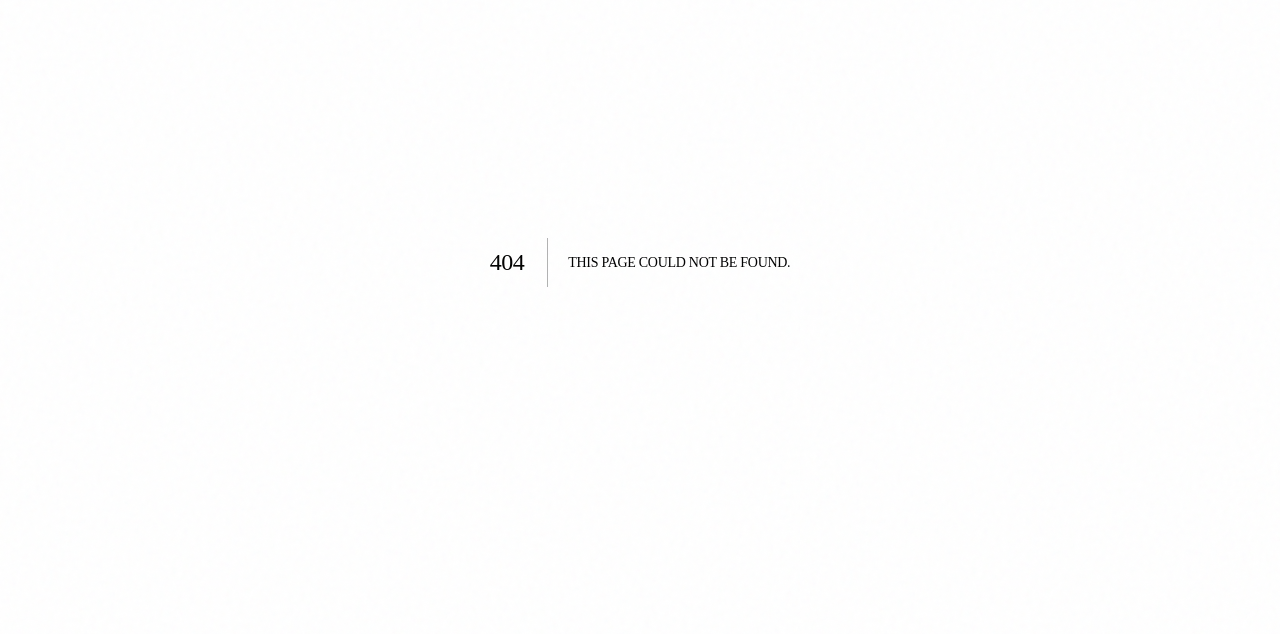
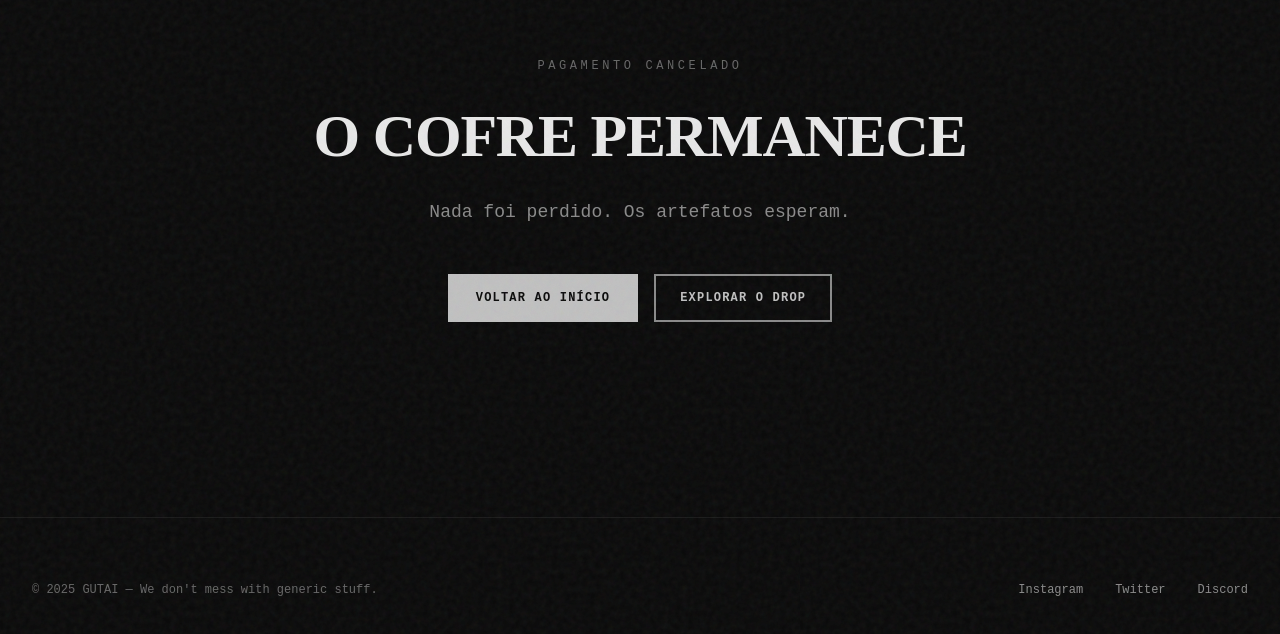
Before and after one commit to gomesdevs/gutai, a Next.js app: page /checkout/cancel in a window 1280 px wide. Before the commit this address had no page. Shown: the part 138-772 px from the top of the page. Built offline with nearby package versions, Linux system fonts and the light colour scheme.

Commit message:
feat: criar rota /checkout/cancel com retorno ao carrinho
- 'O COFRE PERMANECE' — título poético
- 'Nada foi perdido. Os artefatos esperam.'
- Botões: Voltar ao Início + Explorar o Drop
- Metadata SEO: título da página

```diff
--- /dev/null
+++ b/src/app/checkout/cancel/page.tsx
@@ -0,0 +1,48 @@
+import Link from 'next/link';
+import { Footer } from '@/components/layout/Footer';
+import { NoiseOverlay } from '@/components/ui/NoiseOverlay';
+import { Button } from '@/components/ui/Button';
+
+export const metadata = {
+  title: 'Pagamento Cancelado — GUTAI',
+};
+
+export default function CheckoutCancelPage() {
+  return (
+    <div className="flex flex-col min-h-screen">
+      <NoiseOverlay />
+
+      <div className="flex-1 flex flex-col items-center justify-center px-8 text-center">
+        <p
+          className="text-xs tracking-[0.3em] text-[#666666] uppercase mb-8"
+          style={{ fontFamily: 'var(--font-mono)' }}
+        >
+          PAGAMENTO CANCELADO
+        </p>
+
+        <h1
+          className="text-4xl md:text-6xl font-bold tracking-tighter mb-8"
+          style={{ fontFamily: 'var(--font-gothic)' }}
+        >
+          O COFRE PERMANECE
+        </h1>
+
+        <p
+          className="text-lg text-[#8a8a8a] max-w-md mb-12"
+          style={{ fontFamily: 'var(--font-mono)' }}
+        >
+          Nada foi perdido. Os artefatos esperam.
+        </p>
+
+        <div className="flex gap-4">
+          <Button href="/">Voltar ao Início</Button>
+          <Button variant="ghost" href="/drop/cofre-digital-01">
+            Explorar o Drop
+          </Button>
+        </div>
+      </div>
+
+      <Footer />
+    </div>
+  );
+}
```
